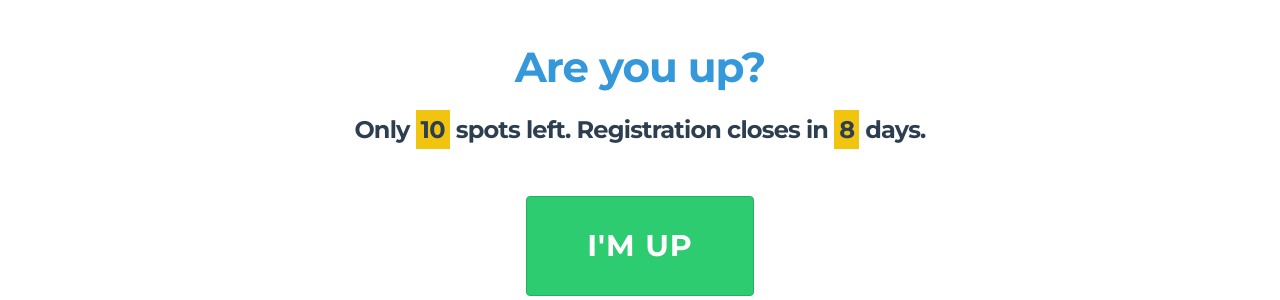
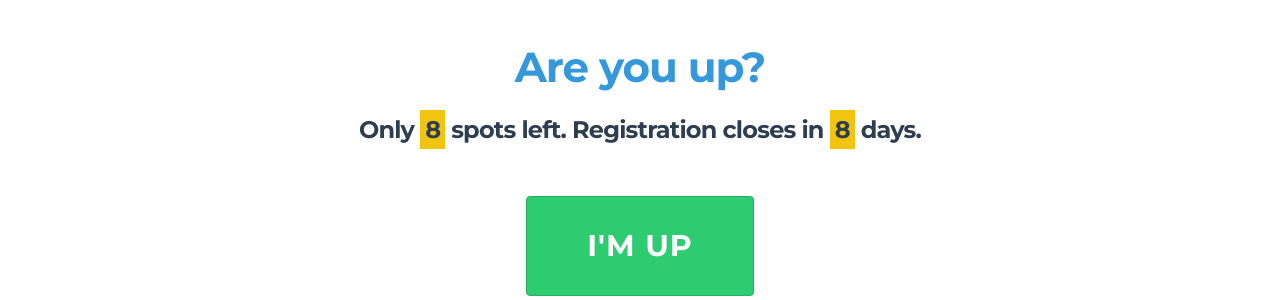
Before and after one commit to therealitybali10s/therealitybali10s.github.io, a Jekyll site: the page built from index.html, in a window 1280 px wide. Shown: the part 267-567 px from the top of the page. Built offline with Jekyll 4.4.1, drawn with Linux system fonts in a browser that asks for light colours; Markdown is read by kramdown in place of the engine named in the settings; the list of posts is cut into pages by our own code; comment, search, counter and statistics services are not loaded.

Commit message:
update index

```diff
--- a/index.html
+++ b/index.html
@@ -4,7 +4,7 @@ layout: default
 
 <h1>The Reality:<br>Bali 2015</h1>
 <h2>Are you up?</h2>
-<h3 class="u-c-txt">Only <span class="hilight">10</span> spots left. Registration closes in <span id="doMagic" class="hilight"></span> days.</h3>
+<h3 class="u-c-txt">Only <span class="hilight">8</span> spots left. Registration closes in <span id="doMagic" class="hilight"></span> days.</h3>
 
 <p class="u-c-txt"><a class="button button-primary" href="https://dl.dropboxusercontent.com/u/9514661/TheRealityBali10sinfo.pdf" id="shakeitoff">I'm up</a></p>
 
@@ -27,6 +27,12 @@ layout: default
       <li><a href="https://www.facebook.com/talmage.enoka">      <img src="https://fbcdn-sphotos-h-a.akamaihd.net/hphotos-ak-xpf1/v/t1.0-9/208100_1781463147755_599629_n.jpg?oh=c75c7e386b1492eab3d5b98cae1705ae&oe=55DE66FE&__gda__=1440573863_a1e517c88c1de3eb0c3e43f0e7d7681b" />
       </a></li>
 
+<li><a href="https://www.facebook.com/adzc1">      <img src="https://fbcdn-sphotos-a-a.akamaihd.net/hphotos-ak-xat1/v/t1.0-9/11082634_10152770369370918_7941665603896885414_n.jpg?oh=e00675d0c54a4fa9c19e037fbecb0f90&oe=55E6034F&__gda__=1440803213_88e9ade23f6a5e73d4ccc93de8b502d6" />
+</a></li>
+
+<li><img src="https://dl.dropboxusercontent.com/u/9514661/boy.png" /></li>
+
+
 <!-- grey -->
 <li><a href="https://dl.dropboxusercontent.com/u/9514661/TheRealityBali10sinfo.pdf">
   <img src="https://dl.dropboxusercontent.com/u/9514661/shh-green.png" />
@@ -34,10 +40,6 @@ layout: default
 </li>
 <!-- -->
 
-<li><a href="https://www.facebook.com/groups/732523546826009/permalink/802609086484121/">      <img src="https://dl.dropboxusercontent.com/u/9514661/grazium.png" />
-</a></li>
-<li><a href="https://www.facebook.com/groups/732523546826009/permalink/802609086484121/">      <img src="https://dl.dropboxusercontent.com/u/9514661/grazium.png" />
-</a></li>
 <li><a href="https://www.facebook.com/groups/732523546826009/permalink/802609086484121/">      <img src="https://dl.dropboxusercontent.com/u/9514661/grazium.png" />
 </a></li>
 <li><a href="https://www.facebook.com/groups/732523546826009/permalink/802609086484121/">      <img src="https://dl.dropboxusercontent.com/u/9514661/grazium.png" />
```
